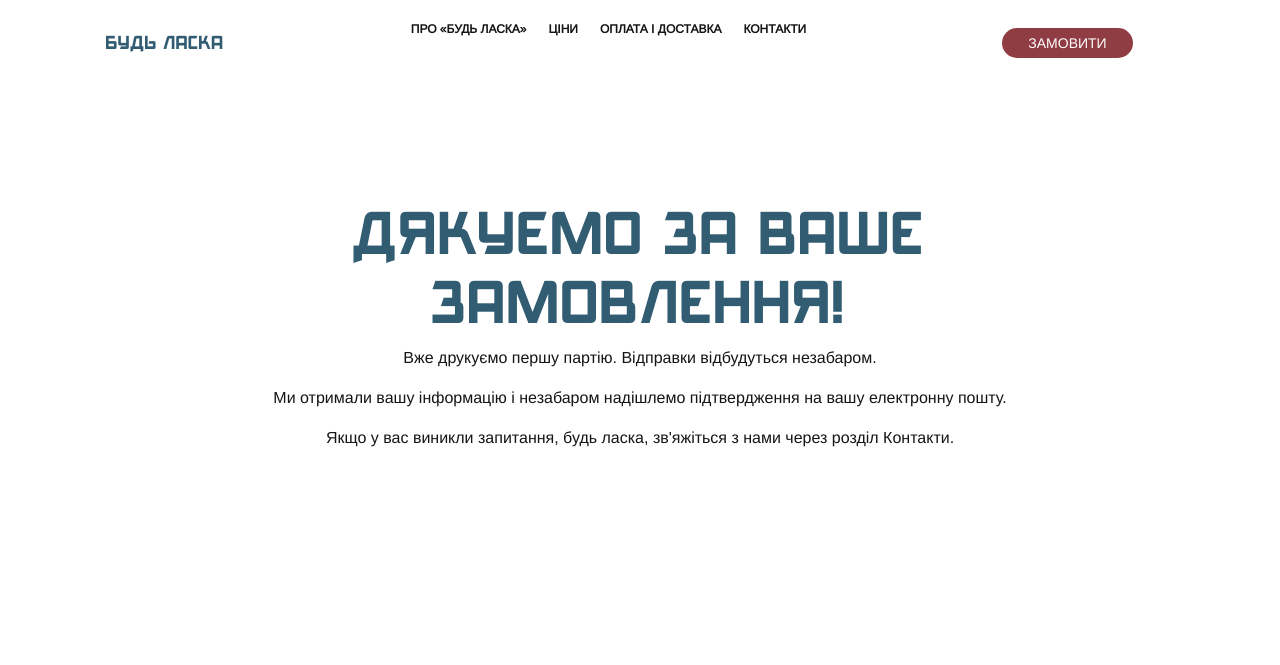
After one commit to Stepan0202/budlaska_site, a PHP site: page /thanks.html in a window 1280 px wide. The commit adds this page. Shown: the top 665 px of the page. Run offline with PHP 8.4, Linux system fonts and the light colour scheme; style sheets or scripts are compiled from the project's sources; some libraries are stand-ins or nearby versions.

Commit message:
php updated. Thankyou page added

```diff
--- a/src/js/timer.js
+++ b/src/js/timer.js
@@ -4,7 +4,7 @@ let hours = document.getElementById("timer__hours");
 let minutes = document.getElementById("timer__minutes");
 let seconds = document.getElementById("timer__seconds");
 let dateElementsArray = [days, hours, minutes, seconds];
-let endDate = new Date('21 Aug 2024 00:00:00 GMT');
+let endDate = new Date('21 Sep 2024 00:00:00 GMT');
 
 let today = new Date();
 let timeDifference = endDate - today;
--- a/src/scss/main.scss
+++ b/src/scss/main.scss
@@ -418,3 +432,11 @@ margin-bottom: 30px;
 .deliveryAndPayment, .contacts{
     font-size: 16px;
 }
+
+//Thank you page
+.thankYou{
+    margin: 200px;
+    p{
+        font-size: 16px;
+    }
+}
--- /dev/null
+++ b/src/thanks.html
@@ -0,0 +1,66 @@
+<!DOCTYPE html>
+<html lang="en">
+<head>
+    <meta charset="UTF-8">
+    <meta name="viewport" content="width=device-width, initial-scale=1.0">
+    <link rel="stylesheet" href="css/main.css">
+    <title>Будь ласка | Валюта дитячого щастячка</title>
+    <!-- Facebook Pixel Code -->
+    <script>
+    !function(f,b,e,v,n,t,s)
+    {if(f.fbq)return;n=f.fbq=function(){n.callMethod?
+    n.callMethod.apply(n,arguments):n.queue.push(arguments)};
+    if(!f._fbq)f._fbq=n;n.push=n;n.loaded=!0;n.version='2.0';
+    n.queue=[];t=b.createElement(e);t.async=!0;
+    t.src=v;s=b.getElementsByTagName(e)[0];
+    s.parentNode.insertBefore(t,s)}(window,document,'script',
+    'https://connect.facebook.net/en_US/fbevents.js');
+    fbq('init', '506581191989187');
+    fbq('track', 'Purchase', {
+        value: totalAmount,  // Replace with the actual total purchase amount
+        currency: 'UAH'  // Replace with your currency code
+    });
+</script>
+<noscript>
+    <img height="1" width="1"
+    src="https://www.facebook.com/tr?id=506581191989187&ev=Purchase&noscript=1"/>
+</noscript>
+    <!-- End Facebook Pixel Code -->
+</head>
+<body>
+<div class="wrapper">
+    <header class="header">
+        <div class="container header__container">
+            <div class="row header__body d-flex justify-content-between align-items-center">
+                <div class="logo__container d-flex justify-content-start justify-content-md-center col-md-2"><a href=".">будь ласка</a> </div>
+                <div class="header__burger col-1 mx-1">
+                    <span></span>
+                </div>
+                <menu class="menu col-md-7 col-sm-2 d-flex align-items-center">
+                    <ul class="d-flex justify-content-between align-items-center col-8 col-md-8 mx-auto">
+                        <li><a href="./index.html#about">про «будь ласка»</a></li>
+                        <li><a href="./index.html#prices">ціни</a></li>
+                        <li><a href="./index.html#deliveryAndPayment">оплата і доставка</a></li>
+                        <li><a href="./index.html#contacts">контакти</a></li>
+                    </ul>
+                </menu>
+                <div class="button__container col-sm-3 d-flex justify-content-center">
+                    <div class="button_red orderButton d-flex align-items-center justify-content-center">
+                        <a href="./index.html#orderForm">замовити</a>
+                    </div>
+                </div>
+            </div>
+        </div>
+    </header>
+
+    <section class="thankYou">
+        <div class="container text-center">
+            <h2>Дякуємо за ваше замовлення!</h2>
+            <p>Вже друкуємо першу партію. Відправки відбудуться незабаром.</p>
+            <p>Ми отримали вашу інформацію і незабаром надішлемо підтвердження на вашу електронну пошту.</p>
+            <p>Якщо у вас виникли запитання, будь ласка, зв'яжіться з нами через розділ <a href="./index.html#contacts">Контакти</a>.</p>
+        </div>
+    </section>
+</div>
+</body>
+</html>
```
Also changed, not shown: other parts of src/scss/main.scss (+28 -14 lines), src/index.html (+30 -11 lines), src/php/orderForm.php (+36 -16 lines), src/php/test-email.php (added, +13 -0 lines), src/img/box.png (added), src/img/box_2.png (added), src/img/box_3.png (added), src/img/carabin.png (added), src/img/instruction.jpg (added), src/img/threeBoxes.png (added), src/img/threeBoxes_2.png (added), src/img/twoBoxes.png (added), src/img/twoBoxes_2.png (added), 1 other file.
